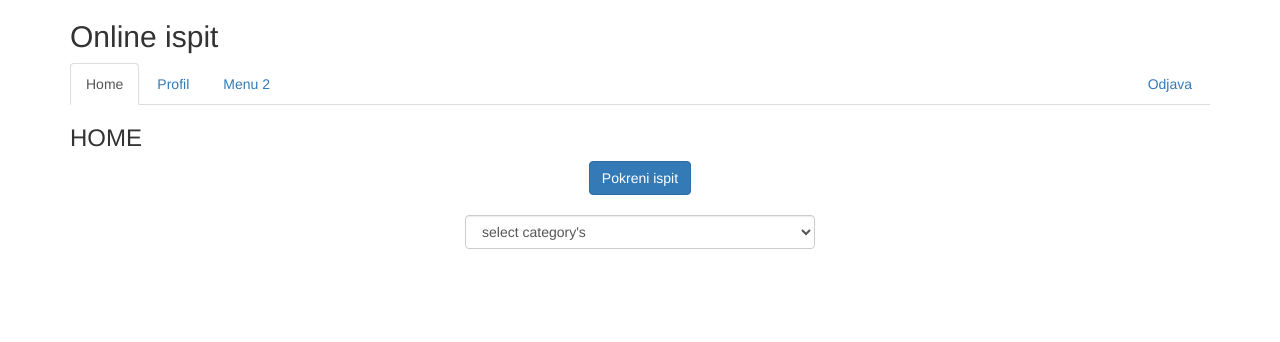
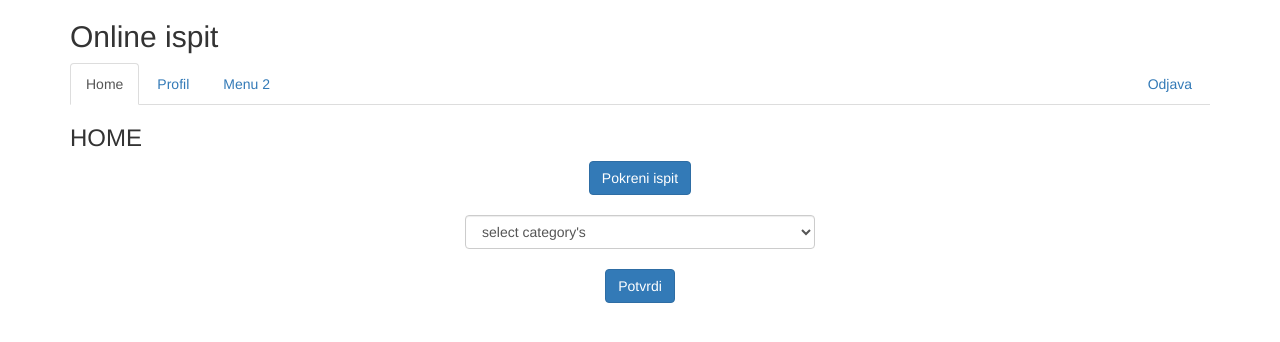
Before and after one commit to domagojcuric/WebIspit, a PHP site: page /home.php in a window 1280 px wide, after a click on "Pokreni ispit". Shown: the top 342 px of the page. Run offline with PHP 8.4, Linux system fonts and the light colour scheme; the visitor is signed in with stand-in values (Sample User, id 1); data that the repository does not hold is empty; some libraries are stand-ins or nearby versions.

```diff
--- a/home.php
+++ b/home.php
@@ -41,15 +41,18 @@ $profile->cat_shows();
       <div class="col-sm-4"><br>
       <div id="select" class="tab-pane fade">
 
-      <select class="form-control" id="">
+      <form method="post" action="qus_show.php">
+      <select class="form-control" id="" name="cat">
       <option>select category's</option>
       <?php
       foreach($profile->cat as $category)
       {?>
         <option value="<?php echo $category['id']; ?>"><?php echo $category['cat_name'];?> </option>
         <?php  }?>
-      </select>
+      </select><br>
 
+      <center><input type="submit" value="Potvrdi" class="btn btn-primary" /></center>
+      </form>
 
       </div>
      </div>
```
